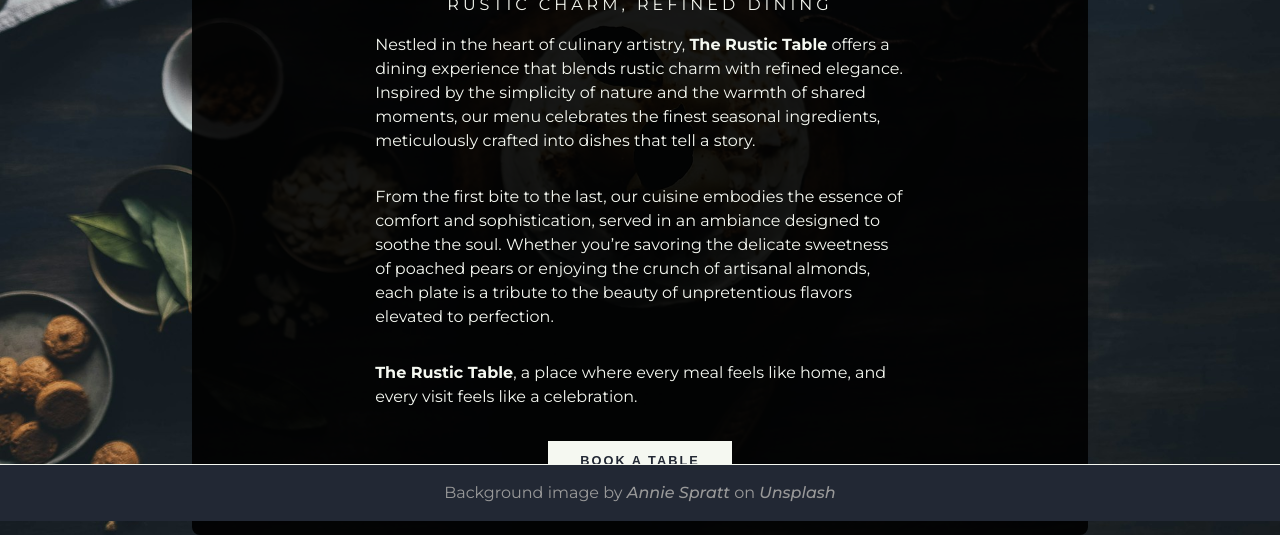
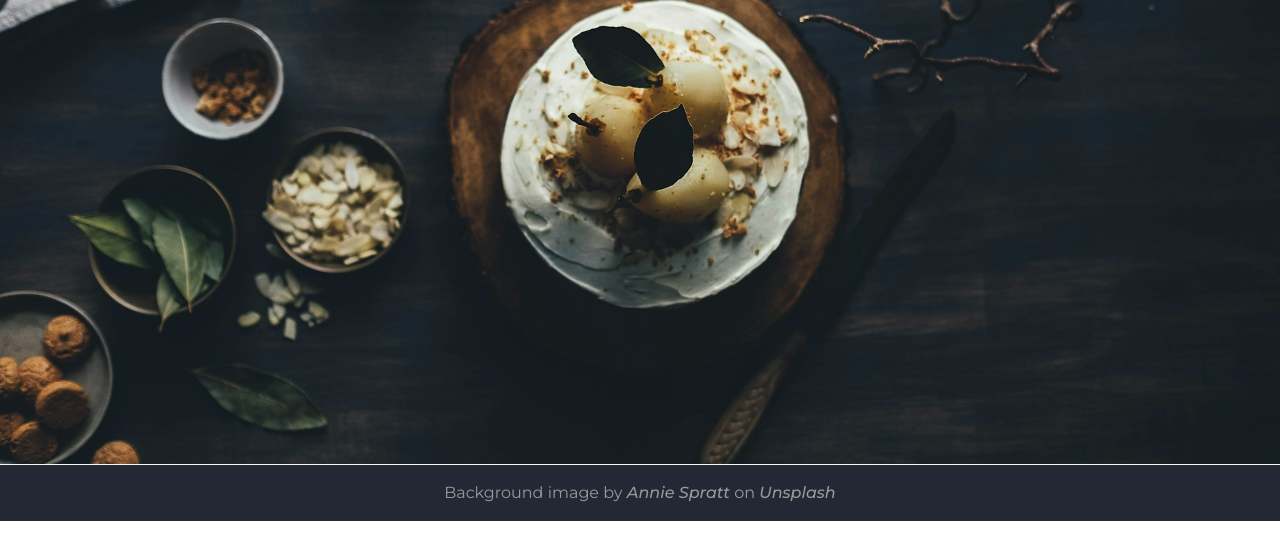
Before and after one commit to Anibvl-17/odin-restaurant-page, a website built with webpack: page src/template.html in a window 1280 px wide. Shown: the part 279-814 px from the top of the page. Built offline with nearby package versions, Linux system fonts and the light colour scheme.

Commit message:
Remove home structure, now it's a component

```diff
--- a/src/template.html
+++ b/src/template.html
@@ -15,35 +15,7 @@
     </nav>
   </header>
   <div id="content">
-    <div class="home-section">
-      <h1 class="home-title">
-        The Tasty Elegance
-      </h1>
-      <p class="home-subtitle">
-        Rustic Charm, Refined Dining
-      </p>
-      <div class="home-description">
-        <p>
-          Nestled in the heart of culinary artistry, <strong>The Rustic Table</strong> offers a dining
-          experience that blends rustic charm with refined elegance. Inspired by the simplicity of
-          nature and the warmth of shared moments, our menu celebrates the finest seasonal ingredients,
-          meticulously crafted into dishes that tell a story.
-        </p>
-        <p>
-          From the first bite to the last, our cuisine embodies the essence of comfort and
-          sophistication, served in an ambiance designed to soothe the soul. Whether you’re savoring
-          the delicate sweetness of poached pears or enjoying the crunch of artisanal almonds, each
-          plate is a tribute to the beauty of unpretentious flavors elevated to perfection.
-        </p>
-        <p>
-          <strong>The Rustic Table</strong>, a place where every meal feels like home, and every visit
-          feels like a celebration.
-        </p>
-        <p>
-          <button class="call-to-action">Book a Table</button>
-        </p>
-      </div>
-    </div>
+    <!-- Components will append here. -->
   </div>
   <footer>
     <p>
```
